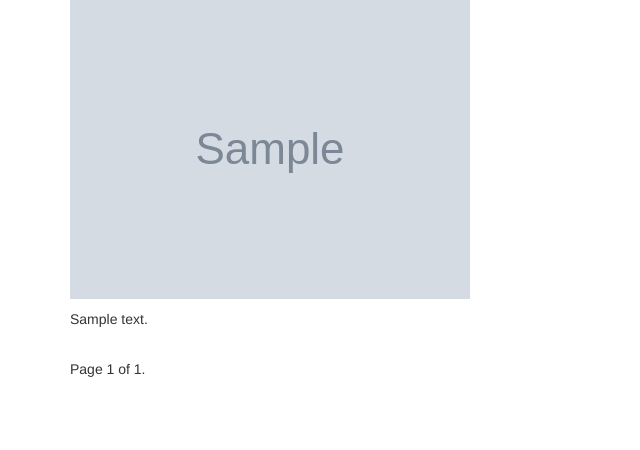
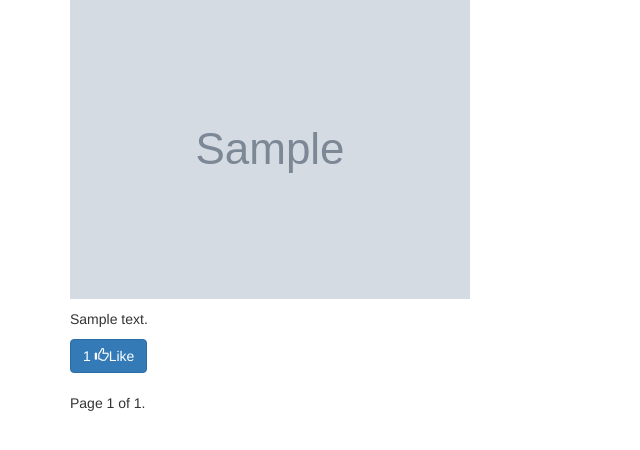
Before and after one commit to pandye/ecommerce, a Django app: page /blog/ in a window 1280 px wide. Shown: the part 290-740 px from the top of the page, without its empty margins (0-640 px from the left). Run offline with Django 3.2, Linux system fonts and the light colour scheme; tables that the repository leaves empty hold one stand-in row (values such as "Sample post"); grey boxes marked "Sample" are stand-in pictures; parts of the project's set-up code (start-up, migrations or seed data) failed here and were passed over; some libraries are stand-ins or nearby versions.

Commit message:
like button added for blog post

```diff
--- a/djangoEcom/blog/views.py
+++ b/djangoEcom/blog/views.py
@@ -1,6 +1,6 @@
 from django.contrib.auth.decorators import login_required
 from django.utils import timezone
-from django.shortcuts import render, redirect, get_object_or_404
+from django.shortcuts import render, redirect, get_object_or_404, HttpResponse
 from django.contrib import messages
 from blog.models import Post
 from blog.forms import PostForm
@@ -75,3 +75,18 @@ def delete_post(request, id):
     else:
         messages.error(request, "You are not a authenticated user.")
         return redirect('post', id=post.id)
+
+
+def likes(request):
+    if request.is_ajax() and request.POST:
+        id = request.POST['like_id']
+        post = get_object_or_404(Post, id=id)
+
+        likes = post.likes
+
+        new_like = likes + 1
+        post.likes = new_like
+        post.save()
+
+        print new_like
+        return HttpResponse(new_like)
--- a/djangoEcom/djangoEcom/settings.py
+++ b/djangoEcom/djangoEcom/settings.py
@@ -102,7 +102,7 @@ WSGI_APPLICATION = 'djangoEcom.wsgi.application'
 DATABASES = {
     'default': {
         'ENGINE': 'django.db.backends.mysql',
-        'NAME': 'decom',
+        'NAME': 'ecom',
         'USER': 'root',
         'PASSWORD': 'root',
         'HOST': 'localhost',
--- a/djangoEcom/djangoEcom/urls.py
+++ b/djangoEcom/djangoEcom/urls.py
@@ -49,6 +49,7 @@ urlpatterns = [
     url(r'^blog/edit_post/(?P<id>[\w-]+)/$', 'blog.views.edit_post', name='edit_post'),
     url(r'^blog/delete_post/(?P<id>[\w-]+)/$', 'blog.views.delete_post', name='delete_post'),
     url(r'^blog/add_post/$', 'blog.views.add_post', name='add_post'),
+    url(r'^post/likes/$', 'blog.views.likes', name='likes'),
 
     url(r'^api/post_list/$', 'api.views.post_list', name='post_list'),
     url(r'^api/post_single/(?P<id>[\w-]+)/$', 'api.views.post_single', name='post_single'),
--- a/djangoEcom/templates/blog/blog.html
+++ b/djangoEcom/templates/blog/blog.html
@@ -1,5 +1,34 @@
 {% extends "base.html" %}
 {% block title %}Blog{% endblock %}
+
+{% block jquery%}
+
+    $(".likes").click(function(e){
+        e.preventDefault();
+        var tt = $(this);
+        $.ajax({
+            url: '{% url 'likes' %}',
+            type: 'POST',
+            data:{
+                csrfmiddlewaretoken: '{{ csrf_token }}',
+                like_id: $(this).attr('value'),
+            },
+
+            success: function(data){
+
+                tt.html(data + ' likes');
+            },
+
+            error: function(e){
+                alert('Error');
+            }
+
+        });
+
+    });
+
+{% endblock %}
+
 {% block content %}
 
 <div class="col-sm-12">
@@ -22,6 +51,13 @@
                 </div>
                 <p>{{ post.text|linebreaks }}</p>
             </div>
+
+            <div>
+                <button class="btn btn-primary likes" value="{{ post.id }}">{{ post.likes }}
+                    <span class="glyphicon glyphicon-thumbs-up"></span>Like
+                </button>
+            </div>
+
         {% empty %}
           <p><h1>There are no posts.</h1></p>
         {% endfor %}
```
Also changed, not shown: djangoEcom/blog/migrations/0001_initial.py (added), djangoEcom/blog/migrations/0002_auto_20160131_1516.py (added), djangoEcom/blog/migrations/0003_auto_20160131_1517.py (added), djangoEcom/blog/migrations/0004_auto_20160131_1518.py (added), djangoEcom/blog/migrations/0005_auto_20160131_1527.py (added), djangoEcom/blog/migrations/0006_auto_20160131_1531.py (added), djangoEcom/blog/migrations/0007_auto_20160131_1532.py (added), djangoEcom/blog/migrations/0008_auto_20160131_1533.py (added), djangoEcom/blog/migrations/0009_auto_20160131_1534.py (added), djangoEcom/blog/migrations/0010_auto_20160131_1535.py (added), djangoEcom/blog/migrations/0011_auto_20160131_1536.py (added), djangoEcom/blog/migrations/0012_auto_20160131_1539.py (added), djangoEcom/blog/migrations/0013_auto_20160131_1547.py (added), djangoEcom/blog/migrations/0014_auto_20160131_1555.py (added), 1 more files.
